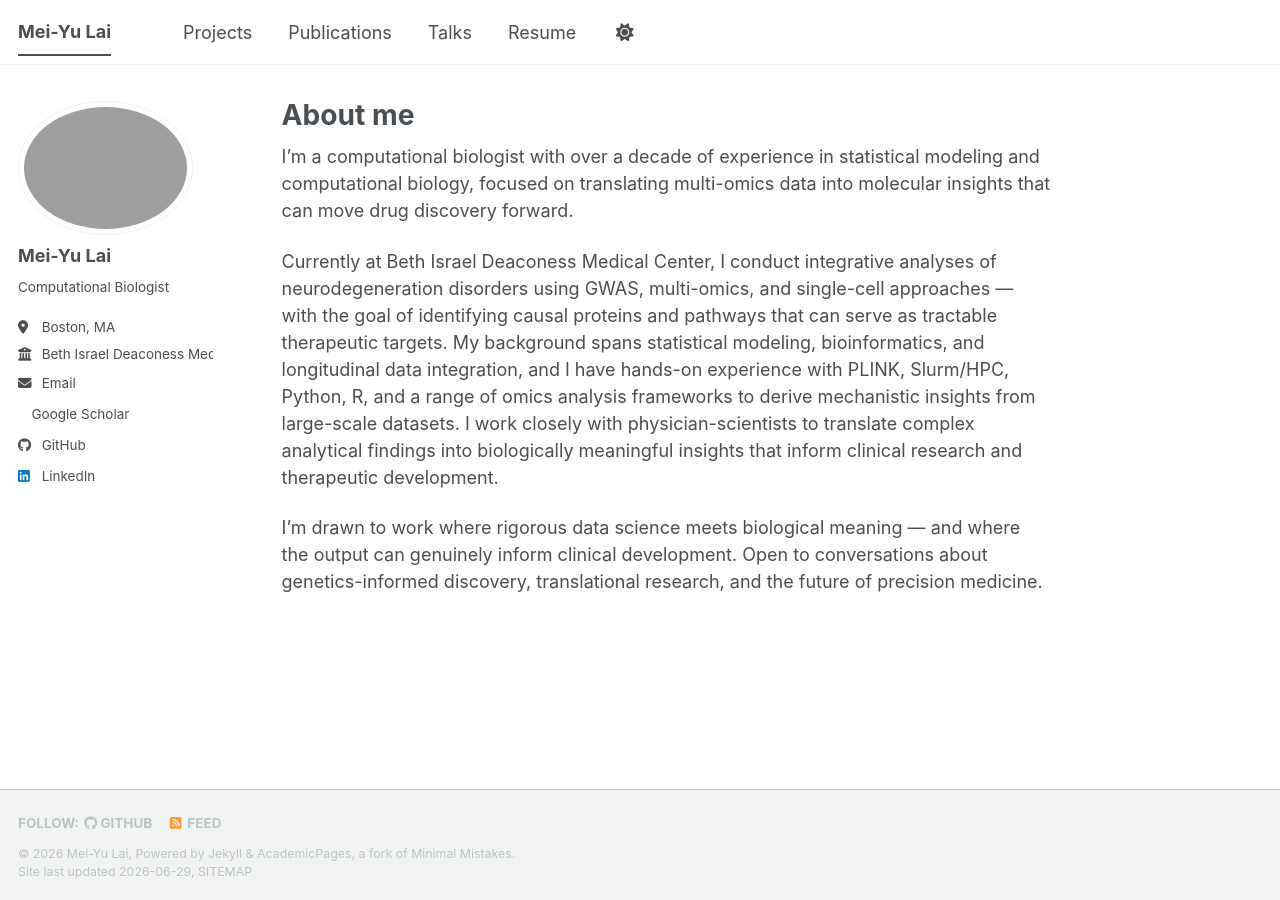
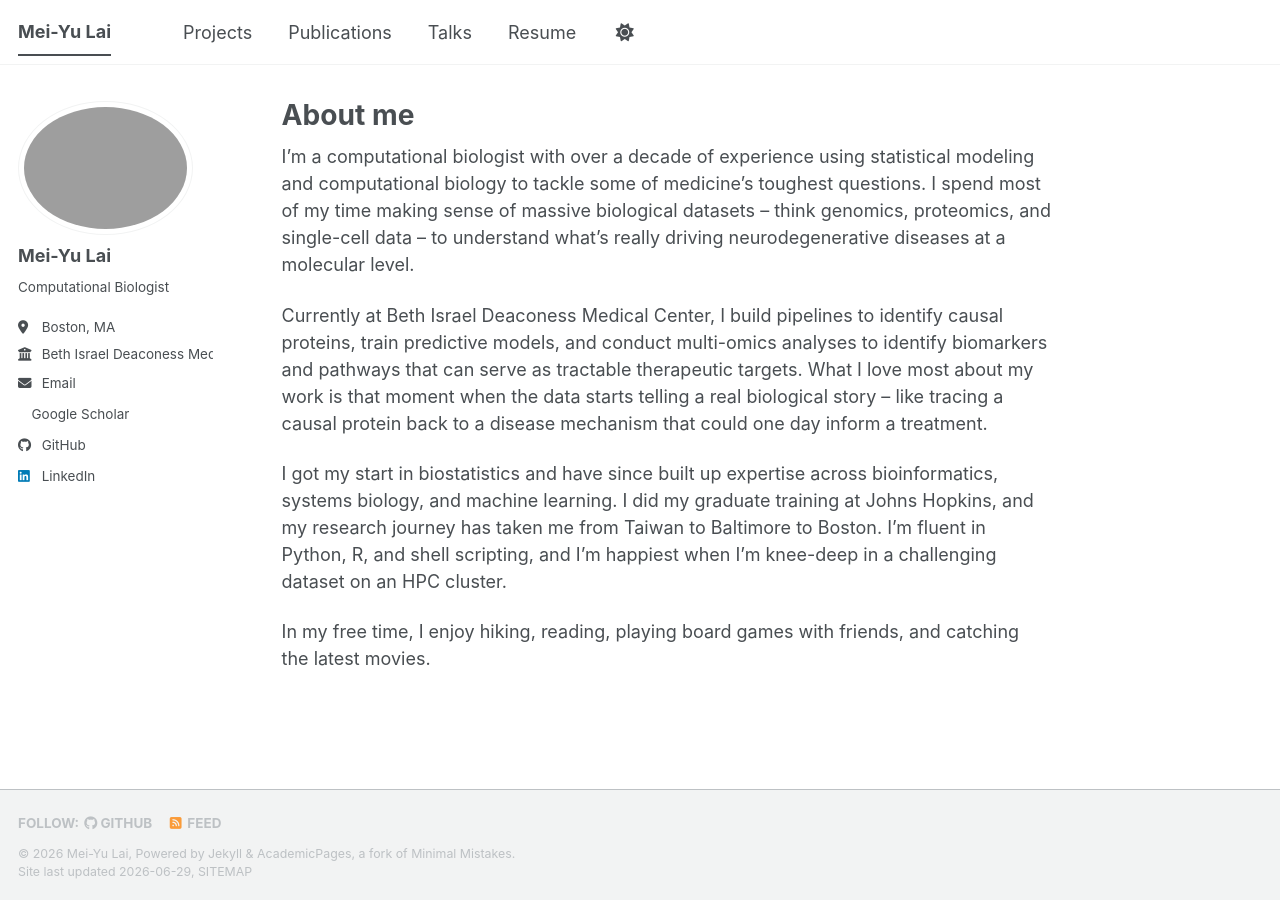
Before and after one commit to mlai22/mlai22.github.io, a Jekyll site: the page built from _pages/about.md, in a window 1280 px wide. Built offline with Jekyll 4.4.1, drawn with Linux system fonts in a browser that asks for light colours; a style sheet for code colours, icons or effects is not loaded.

Commit message:
update about me

```diff
--- a/_pages/about.md
+++ b/_pages/about.md
@@ -7,8 +7,10 @@ redirect_from:
   - /about.html
 ---
 
-I'm a computational biologist with over a decade of experience in statistical modeling and computational biology, focused on translating multi-omics data into molecular insights that can move drug discovery forward.
+I'm a computational biologist with over a decade of experience using statistical modeling and computational biology to tackle some of medicine's toughest questions. I spend most of my time making sense of massive biological datasets -- think genomics, proteomics, and single-cell data -- to understand what's really driving neurodegenerative diseases at a molecular level.
 
-Currently at Beth Israel Deaconess Medical Center, I conduct integrative analyses of neurodegeneration disorders using GWAS, multi-omics, and single-cell approaches — with the goal of identifying causal proteins and pathways that can serve as tractable therapeutic targets. My background spans statistical modeling, bioinformatics, and longitudinal data integration, and I have hands-on experience with PLINK, Slurm/HPC, Python, R, and a range of omics analysis frameworks to derive mechanistic insights from large-scale datasets. I work closely with physician-scientists to translate complex analytical findings into biologically meaningful insights that inform clinical research and therapeutic development.
+Currently at Beth Israel Deaconess Medical Center, I build pipelines to identify causal proteins, train predictive models, and conduct multi-omics analyses to identify biomarkers and pathways that can serve as tractable therapeutic targets. What I love most about my work is that moment when the data starts telling a real biological story -- like tracing a causal protein back to a disease mechanism that could one day inform a treatment.
 
-I'm drawn to work where rigorous data science meets biological meaning — and where the output can genuinely inform clinical development. Open to conversations about genetics-informed discovery, translational research, and the future of precision medicine.
+I got my start in biostatistics and have since built up expertise across bioinformatics, systems biology, and machine learning. I did my graduate training at Johns Hopkins, and my research journey has taken me from Taiwan to Baltimore to Boston. I'm fluent in Python, R, and shell scripting, and I'm happiest when I'm knee-deep in a challenging dataset on an HPC cluster.
+
+In my free time, I enjoy hiking, reading, playing board games with friends, and catching the latest movies.
```
